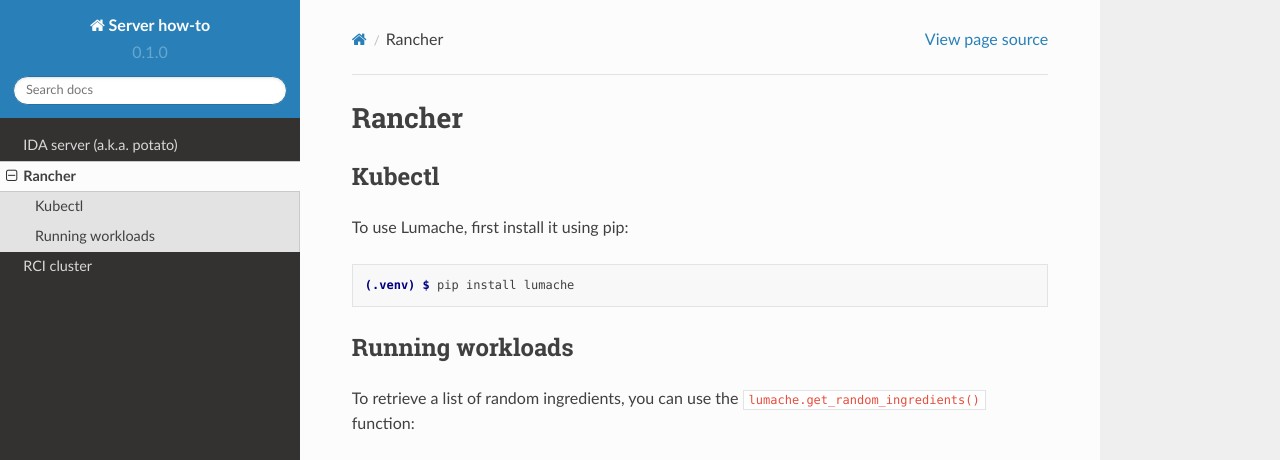
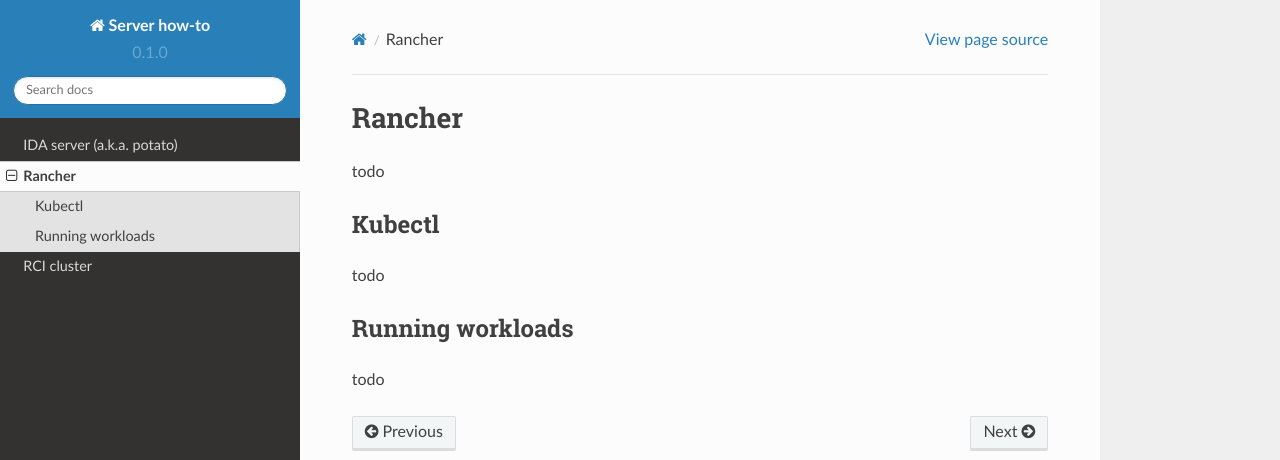
Before and after one commit to mat-ej/potato-server, a Sphinx documentation site: the page built from docs/source/rancher.rst, in a window 1280 px wide and 1095 px high. Shown: the top 460 px of the window. Built offline with Sphinx 7.4.7 and the Read the Docs theme 2.0.0, drawn with Linux system fonts in a browser that asks for light colours; some of the changed text lies outside the part shown; grey boxes are pictures that could not be loaded.

```diff
--- a/docs/source/rancher.rst
+++ b/docs/source/rancher.rst
@@ -1,33 +1,14 @@
 Rancher
-=====
+=========================
 
-.. _installation:
+todo
 
 Kubectl
-------------
+----------------------------
 
-To use Lumache, first install it using pip:
-
-.. code-block:: console
-
-   (.venv) $ pip install lumache
+todo
 
 Running workloads
-----------------
+--------------------------------
 
-To retrieve a list of random ingredients,
-you can use the ``lumache.get_random_ingredients()`` function:
-
-.. autofunction:: lumache.get_random_ingredients
-
-The ``kind`` parameter should be either ``"meat"``, ``"fish"``,
-or ``"veggies"``. Otherwise, :py:func:`lumache.get_random_ingredients`
-will raise an exception.
-
-.. autoexception:: lumache.InvalidKindError
-
-For example:
-
->>> import lumache
->>> lumache.get_random_ingredients()
-['shells', 'gorgonzola', 'parsley']
+todo
```
Also changed, not shown: docs/source/api.rst (deleted, +0 -7 lines), lumache.py (deleted, +0 -23 lines).
